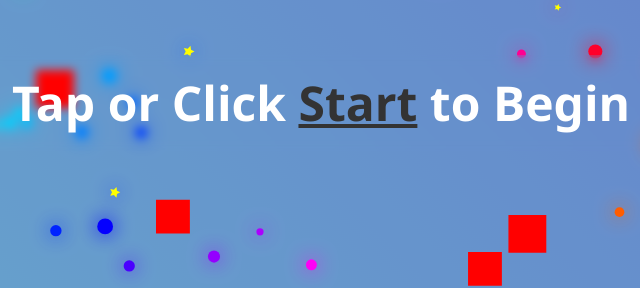
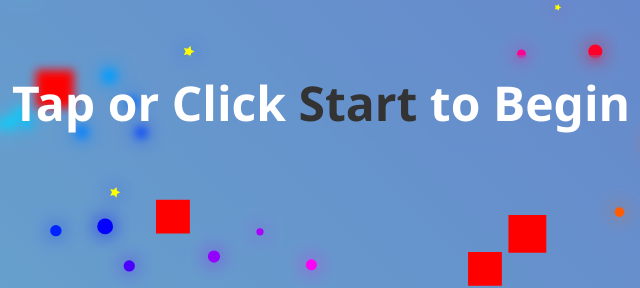
Before and after one commit to SamuelRagland/ImageZoom, a plain HTML site: page index.html in a window 1280 px wide. Shown: the part 297-585 px from the top of the page, 319-959 px from the left. Drawn offline with Linux system fonts and the light colour scheme.

Commit message:
Update style.css

```diff
--- a/style.css
+++ b/style.css
@@ -28,7 +28,7 @@
 
 #startButtonMenu {
     color: #333333;
-    text-decoration: underline;
+    cursor: pointer;
 }
 
 #resumeButton {
```
